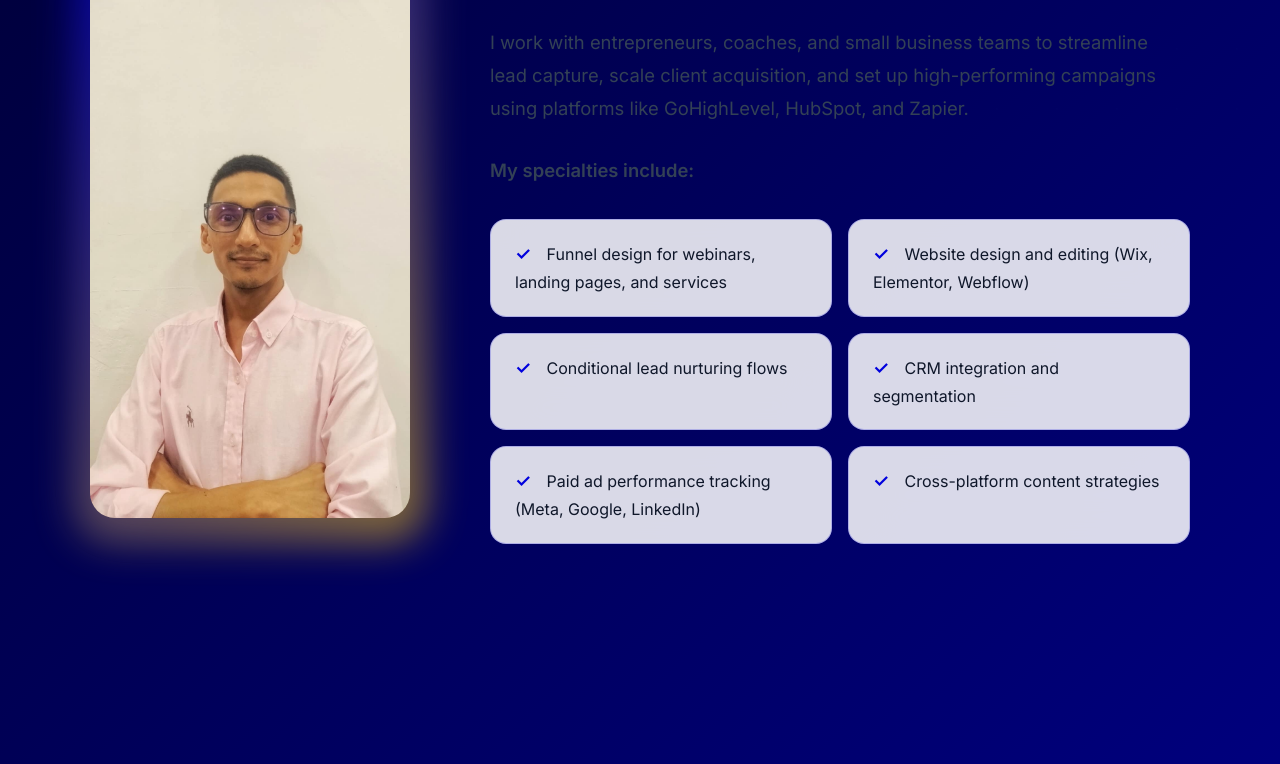
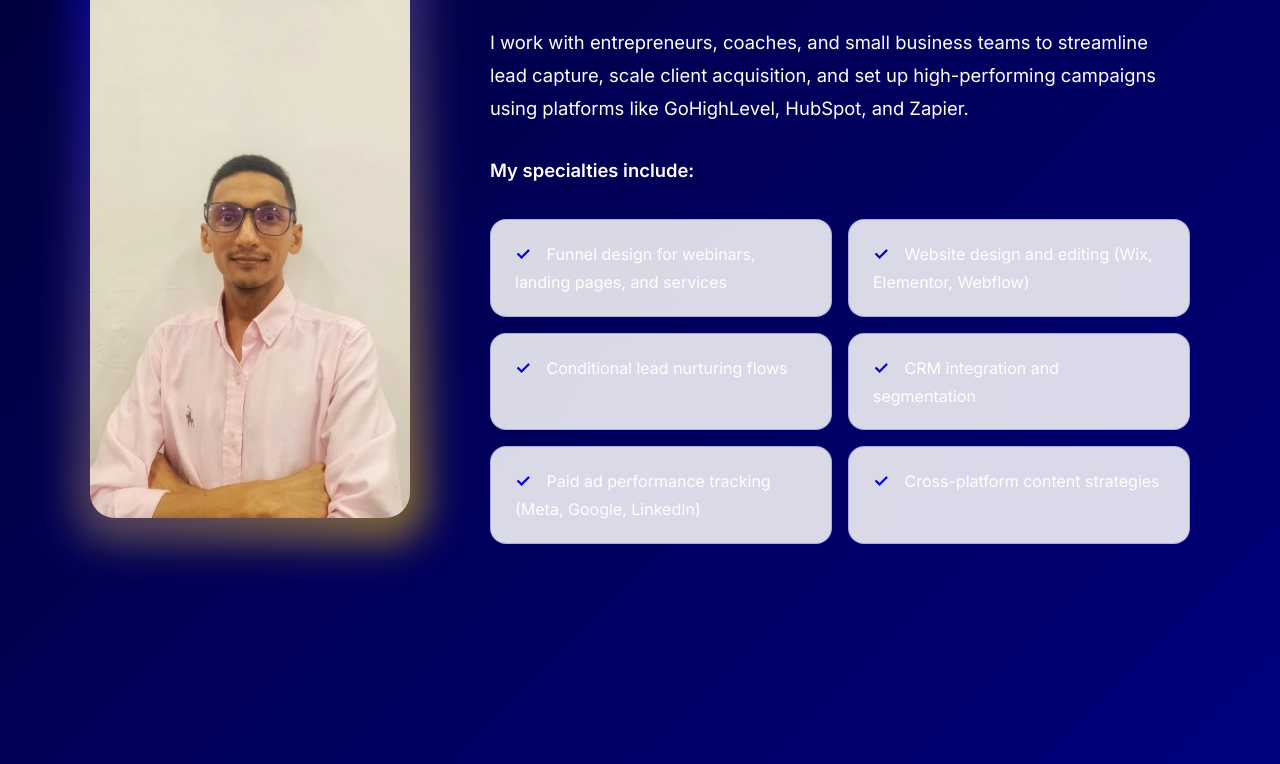
Before and after one commit to mktbykem/mktbykem.github.io, a plain HTML site: page index.html in a window 1280 px wide. Shown: the part 1068-1832 px from the top of the page. Drawn offline with Linux system fonts and the light colour scheme.

Commit message:
Update index.html

```diff
--- a/index.html
+++ b/index.html
@@ -18,8 +18,11 @@
       --gradient-primary: linear-gradient(135deg, var(--deep-navy), var(--bright-blue));
       --gradient-accent: linear-gradient(135deg, var(--bright-blue), var(--golden-yellow));
       --gradient-surface: linear-gradient(135deg, var(--royal-blue), var(--bright-blue));
-  --text-primary: #0f172a;
-  --text-secondary: #334155;
+
+      --text-primary: #ffffff;          /* white for secondary text */
+      --text-secondary: #ffffff;        /* white for paragraph and light text */
+      --text-accent: #ffcc00;           /* golden yellow for headings and titles */
+
       --glass-bg: rgba(255, 255, 255, 0.85);
       --glass-border: rgba(0, 0, 221, 0.2);
       --blur-glass: blur(25px);
@@ -93,6 +96,30 @@
       margin: 0 auto;
       padding: 0 2rem;
     }
+
+    h1, h2, h3, h4, h5, h6 {
+  color: var(--text-accent);
+    }
+
+    .section-title {
+  color: var(--text-accent);
+    }
+
+    .about-text p,
+    .project-description,
+    .contact-description,
+    .contact-item p,
+    .nav-links a,
+    .tool-item span,
+    footer {
+    color: var(--text-secondary);
+    }
+
+    strong {
+    color: var(--text-accent);
+    }
+
+
 
     /* Enhanced Navigation */
     nav {
```
Lines whose indentation alone changed are shown as unchanged.
